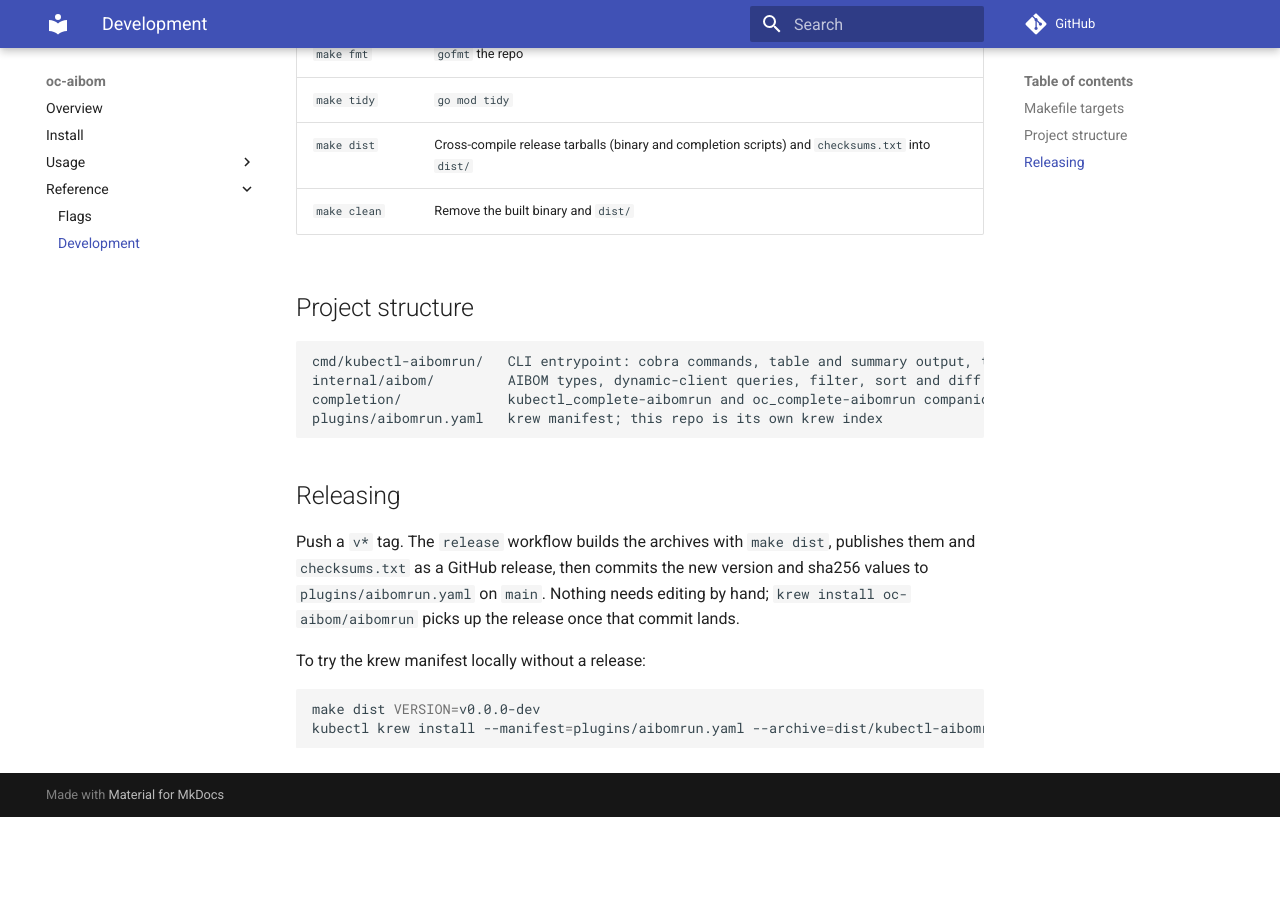
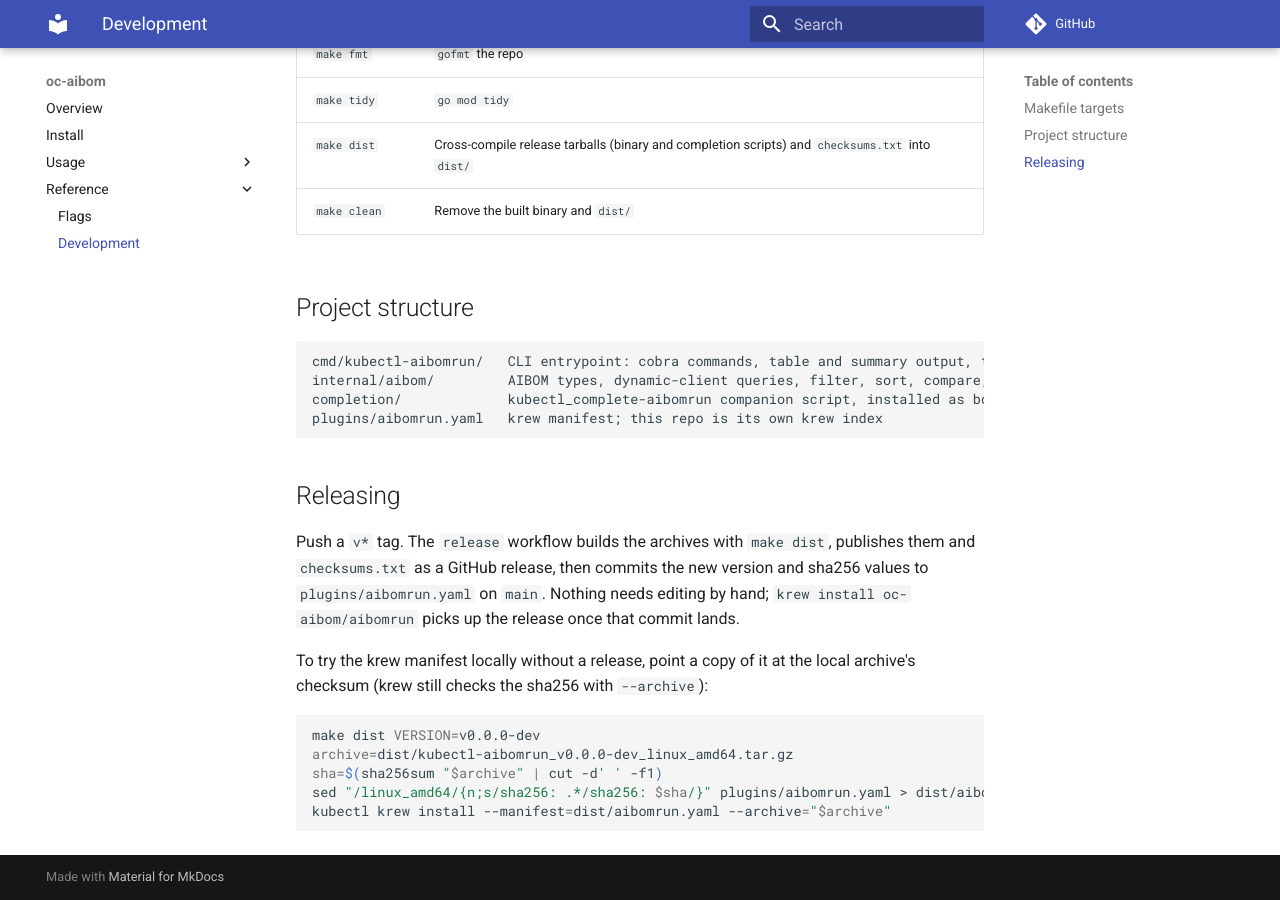
Before and after one commit to gavinsan33/oc-aibom, an MkDocs documentation site: the page built from docs/reference/development.md, in a window 1280 px wide and 900 px high, scrolled down 624 px. Built offline with MkDocs 1.6.1 and Material for MkDocs 9.7.7, drawn with Linux system fonts in a browser that asks for light colours; comment, search, counter and statistics services are not loaded; before the commit the page ends 1441 px from its top, so only the background shows below that.

Commit message:
Fix local krew install steps

````diff
--- a/docs/reference/development.md
+++ b/docs/reference/development.md
@@ -21,8 +21,8 @@ Building from source needs Go 1.22 or later.
 
 ```
 cmd/kubectl-aibomrun/   CLI entrypoint: cobra commands, table and summary output, the interactive browser and graph views
-internal/aibom/         AIBOM types, dynamic-client queries, filter, sort and diff logic
-completion/             kubectl_complete-aibomrun and oc_complete-aibomrun companion scripts
+internal/aibom/         AIBOM types, dynamic-client queries, filter, sort, compare, signature checks and CycloneDX export
+completion/             kubectl_complete-aibomrun companion script, installed as both kubectl_complete-aibomrun and oc_complete-aibomrun
 plugins/aibomrun.yaml   krew manifest; this repo is its own krew index
 ```
 
@@ -30,9 +30,12 @@ plugins/aibomrun.yaml   krew manifest; this repo is its own krew index
 
 Push a `v*` tag. The `release` workflow builds the archives with `make dist`, publishes them and `checksums.txt` as a GitHub release, then commits the new version and sha256 values to `plugins/aibomrun.yaml` on `main`. Nothing needs editing by hand; `krew install oc-aibom/aibomrun` picks up the release once that commit lands.
 
-To try the krew manifest locally without a release:
+To try the krew manifest locally without a release, point a copy of it at the local archive's checksum (krew still checks the sha256 with `--archive`):
 
 ```sh
 make dist VERSION=v0.0.0-dev
-kubectl krew install --manifest=plugins/aibomrun.yaml --archive=dist/kubectl-aibomrun_v0.0.0-dev_linux_amd64.tar.gz
+archive=dist/kubectl-aibomrun_v0.0.0-dev_linux_amd64.tar.gz
+sha=$(sha256sum "$archive" | cut -d' ' -f1)
+sed "/linux_amd64/{n;s/sha256: .*/sha256: $sha/}" plugins/aibomrun.yaml > dist/aibomrun.yaml
+kubectl krew install --manifest=dist/aibomrun.yaml --archive="$archive"
 ```
````
